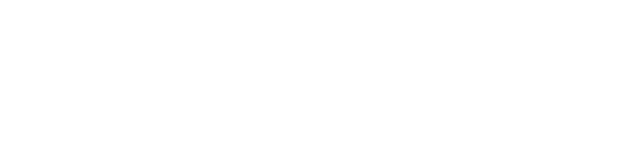
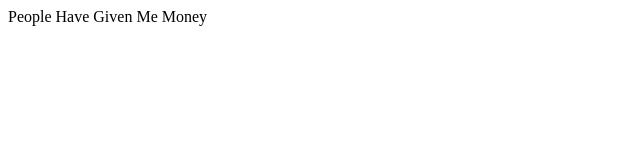
Before and after one commit to BootLegAidan/Viewers, a plain HTML site: page index.html in a window 1280 px wide. Shown: the whole page, without its empty margins (0-640 px from the left). Drawn offline with Linux system fonts and the light colour scheme.

Commit message:
Update index.html

```diff
--- a/index.html
+++ b/index.html
@@ -1 +1,2 @@
 <script type="text/javascript" src="//counter.websiteout.net/js/17/0/0/0"></script>
+<p>People Have Given Me Money</p>
```
